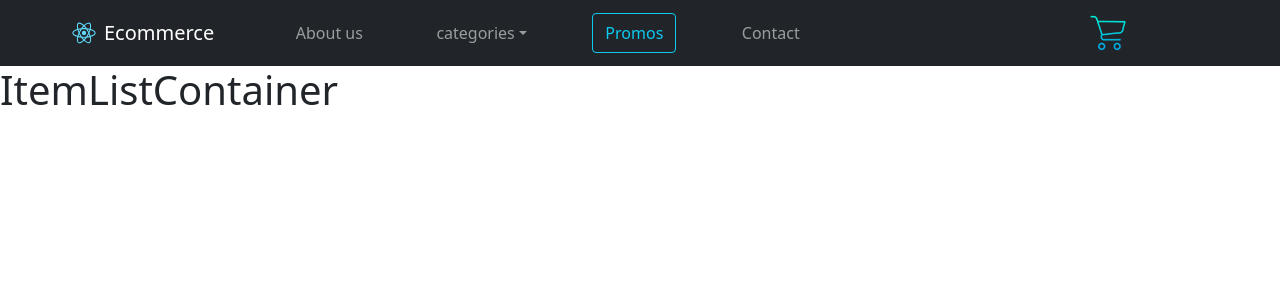
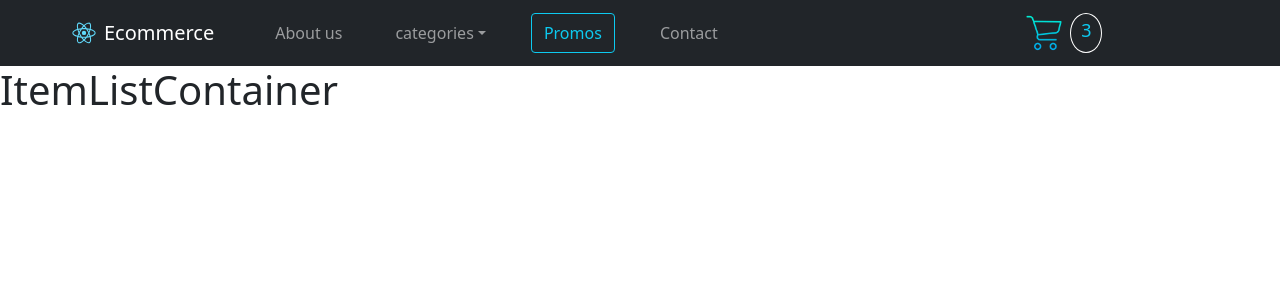
Before and after one commit to lorenagayoso/react, a React (Create React App) app: page / in a window 1280 px wide. Shown: the top 300 px of the page. Built offline with nearby package versions, Linux system fonts and the light colour scheme.

Commit message:
circle cart

```diff
--- a/src/App.css
+++ b/src/App.css
@@ -48,12 +48,30 @@ align-items: center;
 margin-left: 5%;
 }
 
-div#cart{
-margin-right: 5%;
+
+
+#cart{
+color: white;
+margin-right: 10%;
+margin-left: 10%;
+display: flex;
+width: 10%;
+justify-content: flex-start;
+align-items: center;}
+
+#cartCounter p{
+  padding: 3px;
+  font-size: 18px;
+  color: #0dcaf0;
+}
+
+#cartCounter{
 margin-left: 5%;
 display: flex;
-width: 10%;
-justify-content: flex-start;}
+justify-content: center;
+width: 2.5vw;
+height: 5vh;
+}
 
 .navbar-nav{
 display: flex;
--- a/src/components/NavBar.js
+++ b/src/components/NavBar.js
@@ -29,7 +29,12 @@ function Navigation(props) {
     </Nav>
     </Navbar.Collapse>
     <div id="cart">
+    <div id="cartIcon">
     <img src={cart} width="40px" height="40px"/>
+    </div>
+    <span id="cartCounter" class="border border-white rounded-circle rounded-sm">
+    <p>3</p>
+    </span>
     </div>
     </Navbar>
     </div>
```
